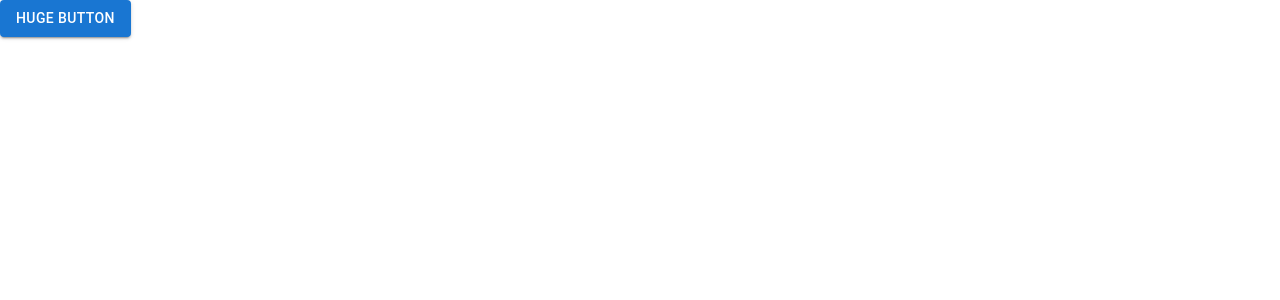
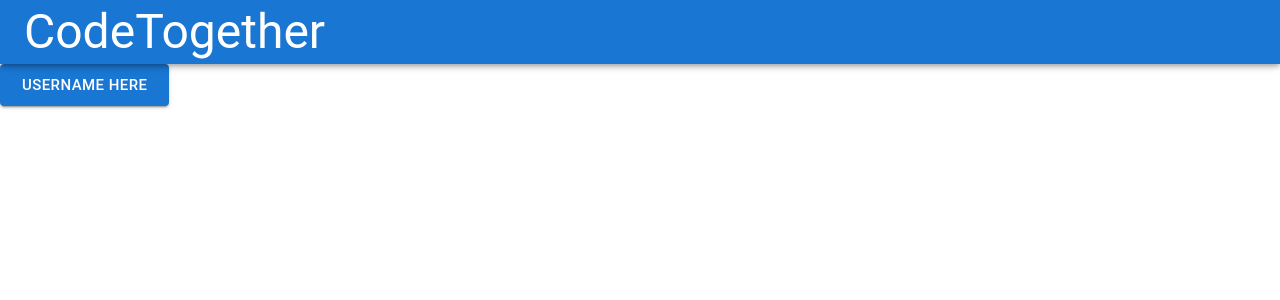
Before and after one commit to CodeTogetherPlatform/CodeTogether, a React (Create React App) app: page / in a window 1280 px wide. Shown: the top 300 px of the page. Built offline with nearby package versions, Linux system fonts and the light colour scheme; the HTML template or start-up script is replaced by a standard one.

Commit message:
created a header

```diff
--- a/src/App.tsx
+++ b/src/App.tsx
@@ -1,12 +1,20 @@
 import React from 'react';
 import { LandingPage } from "./pages/LandingPage";
 import { ProgrammingPage } from "./pages/ProgrammingPage";
+import { Header } from "./components/Header";
 import './App.css';
+import { BrowserRouter } from 'react-router-dom';
+import { Toolbar } from '@mui/material';
 
 function App() {
 
   return (
-    <LandingPage/>
+    <BrowserRouter>
+      <Header/>
+      <Toolbar/>
+      <LandingPage></LandingPage>
+    </BrowserRouter>
+
   );
 }
 
--- a/src/components/Header.tsx
+++ b/src/components/Header.tsx
@@ -1,14 +1,19 @@
 import React from 'react'
+import AppBar from '@mui/material/AppBar';
+import { Toolbar } from '@mui/material';
+import { Typography } from '@mui/material';
 
 interface HeaderProps {
 
 }
 type HeaderComponent = (props: HeaderProps) => JSX.Element;
 
-export const ProgrammingPage: HeaderComponent = ({}) => {
+export const Header: HeaderComponent = ({}) => {
   return (
-    <div>
-
-    </div>
+    <AppBar>
+      <Toolbar>
+        <Typography variant="h3">CodeTogether</Typography>
+      </Toolbar>
+    </AppBar>
   )
 }
--- a/src/pages/LandingPage.tsx
+++ b/src/pages/LandingPage.tsx
@@ -1,12 +1,12 @@
 import React from 'react'
 import Button from '@mui/material/Button';
 
-interface LandingPageProps {};
+interface LandingPageProps { };
 
 type LandingPageComponent = (props: LandingPageProps) => JSX.Element;
 
 export const LandingPage: LandingPageComponent = () => {
   return (
-    <Button variant="contained">HUGE BUTTON</Button>
+    <Button variant="contained" size="large">Username Here</Button>
   )
 }
```
